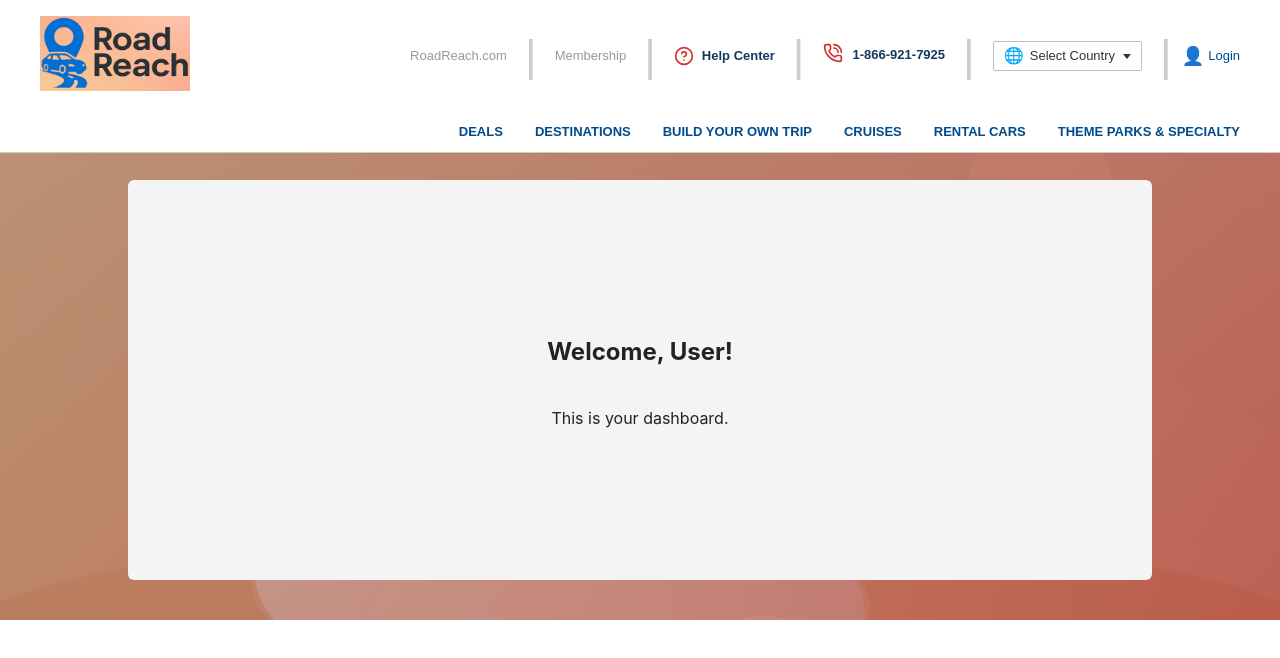
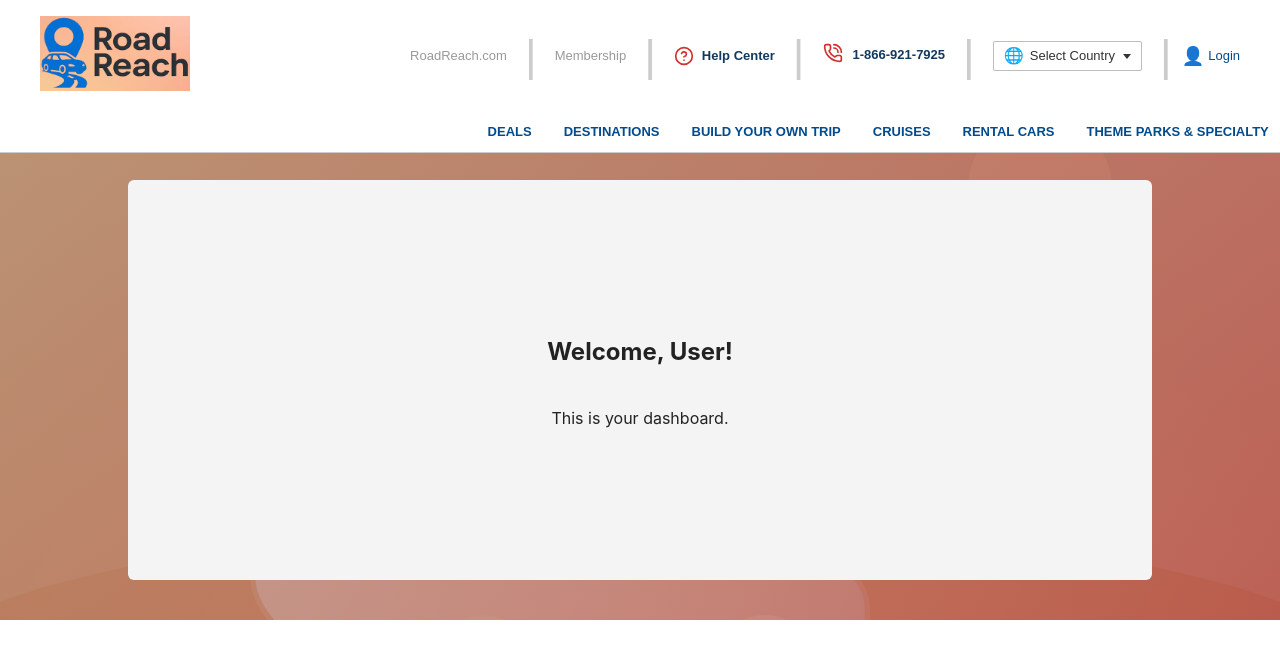
Before and after one commit to RoadReach/RoadReach_FrontEnd, a React (Vite) app: page /dashboard in a window 1280 px wide. Shown: the top 658 px of the page. Built offline with nearby package versions, Linux system fonts and the light colour scheme.

Commit message:
Some change on .header-main when resize in page

```diff
--- a/src/components/Header.css
+++ b/src/components/Header.css
@@ -1,3 +1,21 @@
+@media (min-width: 1058px) {
+	header.site-header .header__main,
+	.header__main {
+		display: flex !important;
+		visibility: visible !important;
+		height: auto !important;
+		width: 96% !important;
+		opacity: 1 !important;
+		pointer-events: auto !important;
+		position: relative !important;
+		z-index: 3000 !important;
+	}
+}
+@media (min-width: 1058px) {
+	.main-menu-overlay {
+		display: none !important;
+	}
+}
 @media (max-width: 1057px)
 {
 	.header__nav,
@@ -56,11 +74,11 @@
 	background: #39709b !important;
 	border: 1px solid #fff !important;
 }
-/* Main menu overlay (Costco style) */
+
 /* Main menu overlay appears below header */
 .main-menu-overlay {
 	position: fixed;
-	top: 64px; /* height of header, adjust if needed */
+	/*top: 64px;  height of header, adjust if needed */
 	left: 0;
 	width: 100vw;
 	height: calc(100vh - 64px);
```
